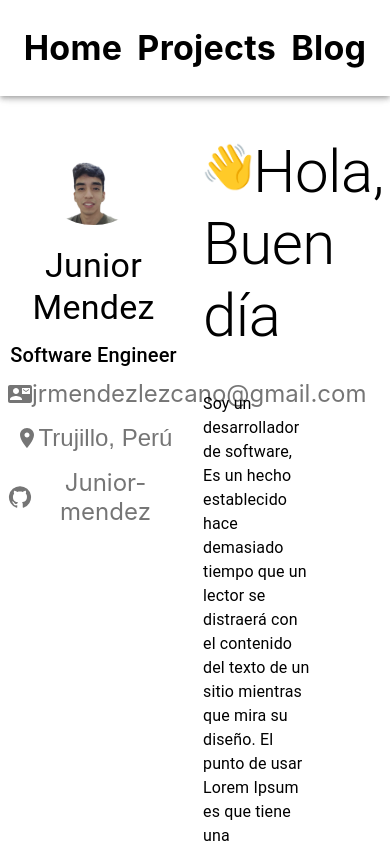
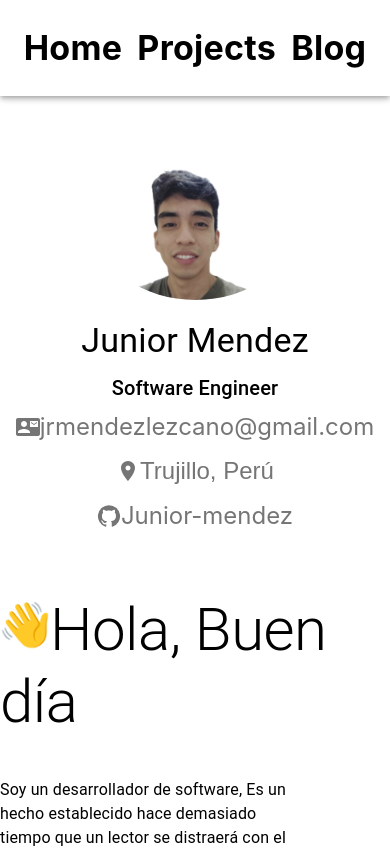
Before and after one commit to Junior-mendez/porfolio, a React (Create React App) app: page / in a window 390 px wide. Shown: the top 848 px of the page. Built offline with nearby package versions, Linux system fonts and the light colour scheme.

Commit message:
Home responsive change and add component project

```diff
--- a/src/Home/index.js
+++ b/src/Home/index.js
@@ -20,7 +20,7 @@ import TimeLineHome from "./timeline";
 export default function Home() {
     return(
         <Grid container spacing={2} columns={16}>
-            <Grid item  xs={8} style={{
+            <Grid item  xs={16} md={8} style={{
                 textAlign:"center"
             }}>
                 <Stack direction="row">
@@ -37,24 +37,24 @@ export default function Home() {
                     marginTop:"10px"
                 }}>Software Engineer</Typography>
                 <Grid container columns={3}>
-                <Grid item  xs={8} style={{
+                <Grid item  xs={16} md={8}  style={{
                 textAlign:"center"
             }}>
                 <IconButton href="mailto:jrmendezlezcano@gmail.com"><ContactMailIcon fontSize="inherit"></ContactMailIcon>jrmendezlezcano@gmail.com</IconButton>
                 </Grid>
-                <Grid item  xs={8} style={{
+                <Grid item  xs={16} md={8}  style={{
                 textAlign:"center"
             }}>
                 <IconButton><PlaceIcon fontSize="inherit"></PlaceIcon>Trujillo, Perú</IconButton>
                 </Grid>
-                <Grid item  xs={8} style={{
+                <Grid item xs={16} md={8}  style={{
                 textAlign:"center"
             }}>
                 <IconButton target="_blank" variant="body1" href="https://github.com/Junior-mendez" ><GithubIcon fontSize="inherit"></GithubIcon>Junior-mendez</IconButton>
                 </Grid>
                 </Grid>
             </Grid>
-            <Grid item  xs={8} style={{textAlign:"left",marginTop:"40px"}}>
+            <Grid item  xs={16} md={8}  style={{textAlign:"left",marginTop:"40px"}}>
                 <Typography variant="h2">
                     <img
                     width={50}
@@ -72,11 +72,16 @@ export default function Home() {
                      de usar textos como por ejemplo "Contenido aquí, contenido aquí". Estos textos hacen parecerlo
                      un español que se puede leer. Muchos paquetes de autoedición y editores de páginas web usan el
                      Lorem Ipsum como su texto por defecto, y al hacer una búsqueda de "Lorem Ipsum" va a dar por
-                      resultado muchos sitios web que usan este texto si se encuentran en estado de desarrollo.
-                      Muchas versiones han evolucionado a través de los años, algunas veces por accidente, otras
-                       veces a propósito (por ejemplo insertándole humor y cosas por el estilo.
-                       Atte. Junior Mendez
-                    </Typography>
+                     resultado muchos sitios web que usan este texto si se encuentran en estado de desarrollo.
+                     Muchas versiones han evolucionado a través de los años, algunas veces por accidente, otras
+                      veces a propósito (por ejemplo insertándole humor y cosas por el estilo).
+
+                    Irure ullamco cillum mollit dolor irure tempor dolore consectetur eu aliqua aliquip fugiat
+                    id nisi. Ex ex nulla ut nulla mollit ad aliquip tempor excepteur deserunt esse in ut elit.
+                    Sint esse deserunt nostrud quis duis ut dolore enim.
+                    Irure ullamco cillum mollit dolor irure tempor dolore consectetur eu aliqua aliquip fugiat
+                    id nisi. Ex ex nulla ut nulla mollit ad aliquip tempor excepteur deserunt esse in ut elit.
+                    Sint esse deserunt nostrud quis duis ut dolore enim.</Typography>
                 <Typography variant="h4">Frontend</Typography>
                 <ImageList variant="masonry" cols={3} gap={1} sx={{
                     width: 150,
--- /dev/null
+++ b/src/Projects/index.js
@@ -0,0 +1,11 @@
+import * as React from "react"
+import { Typography } from "@mui/material";
+
+export default function Projects() {
+    return(
+        <Typography>
+            Projects
+        </Typography>
+    );
+
+}
--- a/src/index.js
+++ b/src/index.js
@@ -6,6 +6,7 @@ import Porfolio from './porfolio/Porfolio'
 import Header from './Header';
 import Footer from './Footer';
 import Home from './Home'
+import Projects from './Projects'
 
 const root = ReactDOM.createRoot(document.getElementById('root'));
 root.render(
```
